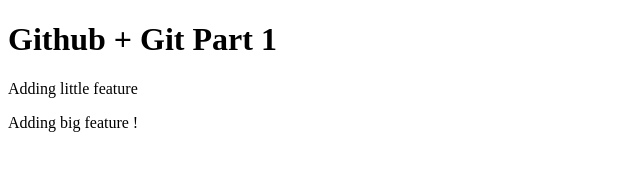
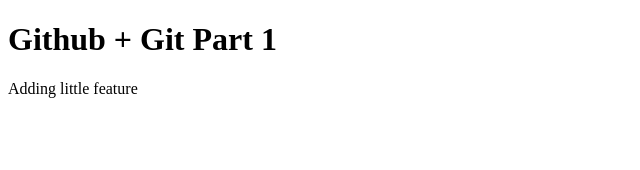
Before and after one commit to MaGo1024/BACKGROUND-GENERATOR, a plain HTML site: page index.html in a window 1280 px wide. Shown: the whole page, without its empty margins (0-640 px from the left). Drawn offline with Linux system fonts and the light colour scheme.

Commit message:
remove big feature

```diff
--- a/index.html
+++ b/index.html
@@ -17,7 +17,6 @@
         <![endif]-->
         <h1>Github + Git Part 1</h1>
         <p>Adding little feature</p>
-        <p>Adding big feature !</p>
         <script src="" async defer></script>
     </body>
 </html>
```
